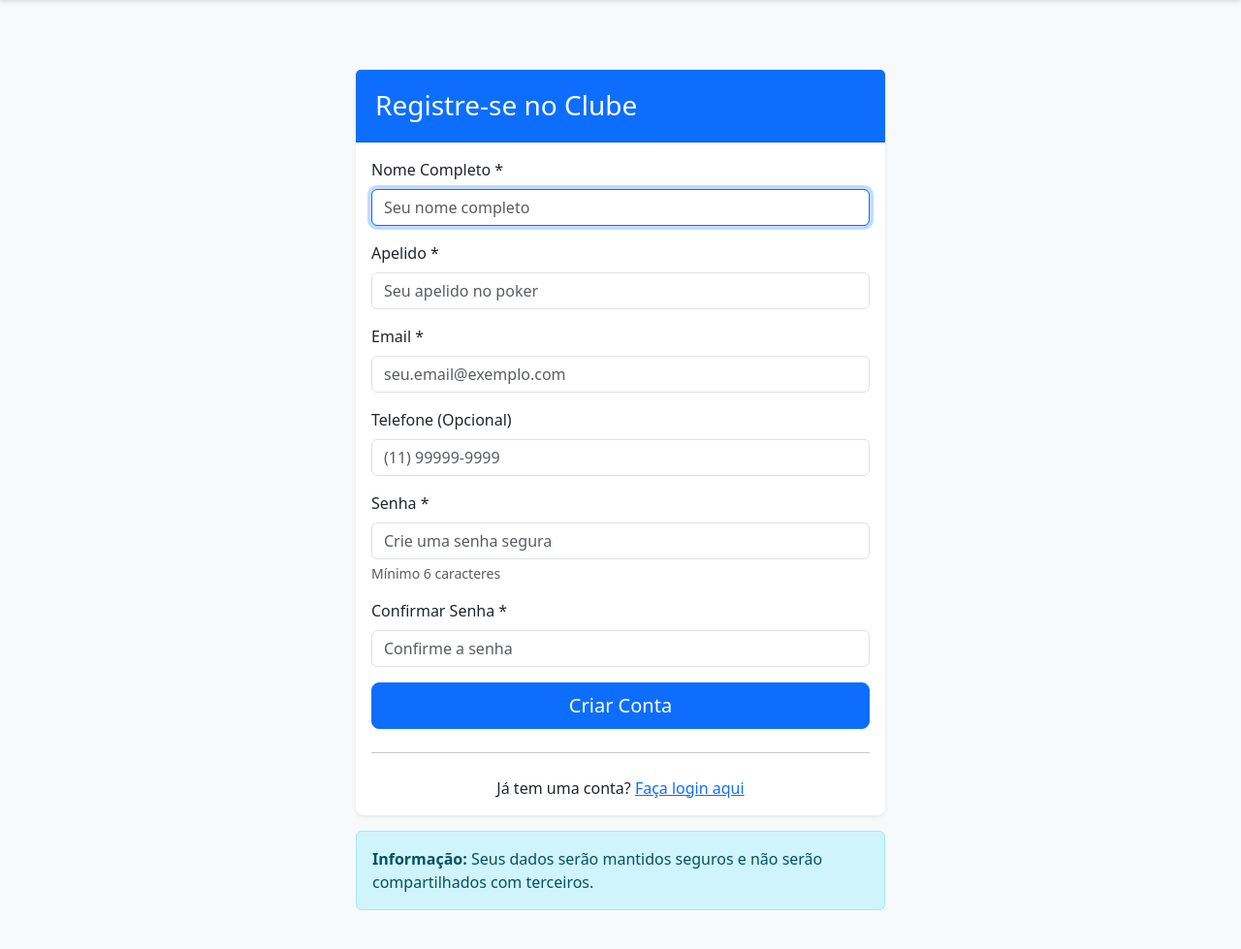
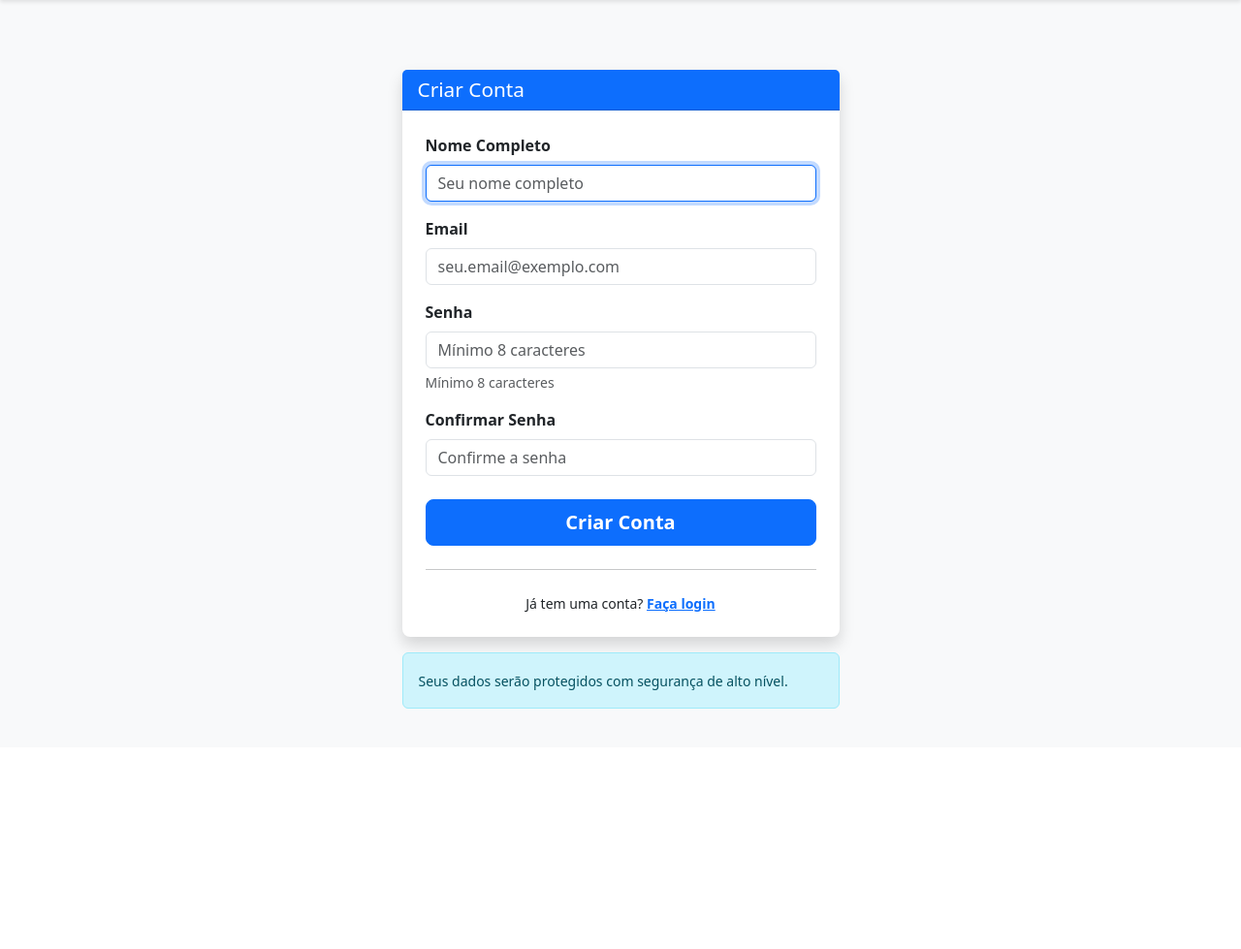
Before and after one commit to verisfabiano/poker-ranking, a Django app: a page that uses core/templates/player_register_public.html in a window 1280 px wide. Shown: the part 59-1038 px from the top of the page at 97% size. After the commit the page ends 790 px from the top, so only its background shows below. Run offline with Django 5.2, Linux system fonts and the light colour scheme; tables that the repository leaves empty hold one stand-in row (values such as "Sample post"); parts of the project's set-up code (start-up, migrations or seed data) failed here and were passed over.

Commit message:
feat: simplificação de formulários de cadastro - reduzido de 6 para 3 campos (50% menos)

```diff
--- a/core/templates/player_register_public.html
+++ b/core/templates/player_register_public.html
@@ -5,13 +5,13 @@
 {% block extra_css %}
 <style>
     @media (max-width: 576px) {
-        .col-md-6 { max-width: 100%; }
+        .col-md-5 { max-width: 100%; }
         .card { margin: 1rem 0.75rem; }
         .card-header { padding: 1rem; }
         .card-header h3 { font-size: 1.1rem; }
         .card-body { padding: 1rem; }
         .form-label { font-size: 0.9rem; }
-        .form-control, .form-select { font-size: 1rem; }
+        .form-control { font-size: 1rem; }
     }
 </style>
 {% endblock %}
@@ -19,14 +19,14 @@
 {% block content %}
 <div class="container mt-5">
     <div class="row justify-content-center">
-        <div class="col-md-6">
-            <div class="card shadow-sm">
+        <div class="col-md-5">
+            <div class="card shadow">
                 <div class="card-header bg-primary text-white">
-                    <h3 class="mb-0">
-                        <i class="fas fa-user-plus"></i> Registre-se no Clube
+                    <h3 class="mb-0" style="font-size: 1.3rem;">
+                        <i class="fas fa-user-plus"></i> Criar Conta
                     </h3>
                 </div>
-                <div class="card-body">
+                <div class="card-body p-4">
                     {% if messages %}
                         {% for message in messages %}
                             <div class="alert alert-{{ message.tags }} alert-dismissible fade show" role="alert">
@@ -49,8 +49,8 @@
 
                         <!-- Nome -->
                         <div class="mb-3">
-                            <label for="{{ form.nome.id_for_label }}" class="form-label">
-                                <i class="fas fa-user"></i> Nome Completo *
+                            <label for="{{ form.nome.id_for_label }}" class="form-label fw-bold">
+                                Nome Completo
                             </label>
                             {{ form.nome }}
                             {% if form.nome.errors %}
@@ -60,23 +60,10 @@
                             {% endif %}
                         </div>
 
-                        <!-- Apelido -->
-                        <div class="mb-3">
-                            <label for="{{ form.apelido.id_for_label }}" class="form-label">
-                                <i class="fas fa-signature"></i> Apelido *
-                            </label>
-                            {{ form.apelido }}
-                            {% if form.apelido.errors %}
-                                <div class="invalid-feedback d-block">
-                                    {{ form.apelido.errors.0 }}
-                                </div>
-                            {% endif %}
-                        </div>
-
                         <!-- Email -->
                         <div class="mb-3">
-                            <label for="{{ form.email.id_for_label }}" class="form-label">
-                                <i class="fas fa-envelope"></i> Email *
+                            <label for="{{ form.email.id_for_label }}" class="form-label fw-bold">
+                                Email
                             </label>
                             {{ form.email }}
                             {% if form.email.errors %}
@@ -86,26 +73,13 @@
                             {% endif %}
                         </div>
 
-                        <!-- Telefone -->
-                        <div class="mb-3">
-                            <label for="{{ form.telefone.id_for_label }}" class="form-label">
-                                <i class="fas fa-phone"></i> Telefone (Opcional)
-                            </label>
-                            {{ form.telefone }}
-                            {% if form.telefone.errors %}
-                                <div class="invalid-feedback d-block">
-                                    {{ form.telefone.errors.0 }}
-                                </div>
-                            {% endif %}
-                        </div>
-
                         <!-- Senha -->
                         <div class="mb-3">
-                            <label for="{{ form.password.id_for_label }}" class="form-label">
-                                <i class="fas fa-lock"></i> Senha *
+                            <label for="{{ form.password.id_for_label }}" class="form-label fw-bold">
+                                Senha
                             </label>
                             {{ form.password }}
-                            <small class="d-block text-muted mt-1">Mínimo 6 caracteres</small>
+                            <small class="d-block text-muted mt-1">Mínimo 8 caracteres</small>
                             {% if form.password.errors %}
                                 <div class="invalid-feedback d-block">
                                     {{ form.password.errors.0 }}
@@ -114,9 +88,9 @@
                         </div>
 
                         <!-- Confirmar Senha -->
-                        <div class="mb-3">
-                            <label for="{{ form.password_confirm.id_for_label }}" class="form-label">
-                                <i class="fas fa-lock"></i> Confirmar Senha *
+                        <div class="mb-4">
+                            <label for="{{ form.password_confirm.id_for_label }}" class="form-label fw-bold">
+                                Confirmar Senha
                             </label>
                             {{ form.password_confirm }}
                             {% if form.password_confirm.errors %}
@@ -128,7 +102,7 @@
 
                         <!-- Botão de Submit -->
                         <div class="d-grid gap-2">
-                            <button type="submit" class="btn btn-primary btn-lg">
+                            <button type="submit" class="btn btn-primary btn-lg fw-bold">
                                 <i class="fas fa-check"></i> Criar Conta
                             </button>
                         </div>
@@ -137,25 +111,26 @@
                     <hr class="my-4">
 
                     <div class="text-center">
-                        <p class="mb-0">
+                        <p class="mb-0 small">
                             Já tem uma conta?
-                            <a href="{% url 'player_login' %}">Faça login aqui</a>
+                            <a href="{% url 'player_login' %}" class="fw-bold">Faça login</a>
                         </p>
                     </div>
                 </div>
             </div>
 
             <div class="alert alert-info mt-3" role="alert">
-                <i class="fas fa-info-circle"></i>
-                <strong>Informação:</strong> Seus dados serão mantidos seguros e não serão compartilhados com terceiros.
+                <small>
+                    <i class="fas fa-info-circle"></i>
+                    Seus dados serão protegidos com segurança de alto nível.
+                </small>
             </div>
         </div>
     </div>
 </div>
 
 <style>
-    .form-control:focus,
-    .form-select:focus {
+    .form-control:focus {
         border-color: #0d6efd;
         box-shadow: 0 0 0 0.25rem rgba(13, 110, 253, 0.25);
     }
@@ -172,7 +147,6 @@
 
     .card-header {
         border-radius: 8px 8px 0 0;
-        padding: 1.25rem;
     }
 </style>
 {% endblock %}
--- a/core/views/player_public.py
+++ b/core/views/player_public.py
@@ -9,7 +9,7 @@ from ..decorators.rate_limit import rate_limit
 
 
 class PlayerPublicRegistrationForm(forms.Form):
-    """Formulário para registro público de jogadores"""
+    """Formulário simplificado para registro público de jogadores"""
     nome = forms.CharField(
         max_length=255,
         required=True,
@@ -19,14 +19,6 @@ class PlayerPublicRegistrationForm(forms.Form):
             'autofocus': True
         })
     )
-    apelido = forms.CharField(
-        max_length=255,
-        required=True,
-        widget=forms.TextInput(attrs={
-            'class': 'form-control',
-            'placeholder': 'Seu apelido no poker'
-        })
-    )
     email = forms.EmailField(
         required=True,
         widget=forms.EmailInput(attrs={
@@ -34,24 +26,16 @@ class PlayerPublicRegistrationForm(forms.Form):
             'placeholder': 'seu.email@exemplo.com'
         })
     )
-    telefone = forms.CharField(
-        max_length=20,
-        required=False,
-        widget=forms.TextInput(attrs={
-            'class': 'form-control',
-            'placeholder': '(11) 99999-9999'
-        })
-    )
     password = forms.CharField(
-        min_length=6,
+        min_length=8,
         required=True,
         widget=forms.PasswordInput(attrs={
             'class': 'form-control',
-            'placeholder': 'Crie uma senha segura'
+            'placeholder': 'Mínimo 8 caracteres'
         })
     )
     password_confirm = forms.CharField(
-        min_length=6,
+        min_length=8,
         required=True,
         widget=forms.PasswordInput(attrs={
             'class': 'form-control',
@@ -68,7 +52,7 @@ class PlayerPublicRegistrationForm(forms.Form):
         if password and password_confirm and password != password_confirm:
             self.add_error('password_confirm', 'As senhas não conferem')
 
-        if email and User.objects.filter(email=email).exists():
+        if email and User.objects.filter(email__iexact=email).exists():
             self.add_error('email', 'Este email já está registrado')
 
         return cleaned_data
@@ -155,27 +139,21 @@ def player_register_public(request, slug):
 
         if form.is_valid():
             try:
+                from ..services.email_service import EmailService
+
                 with transaction.atomic():
                     # Dados do formulário
                     email = form.cleaned_data['email']
                     password = form.cleaned_data['password']
                     nome = form.cleaned_data['nome']
-                    apelido = form.cleaned_data['apelido']
-                    telefone = form.cleaned_data.get('telefone', '')
 
-                    # 1. Criar usuário
-                    username = email.split('@')[0]
-                    # Garantir username único
-                    base_username = username
-                    counter = 1
-                    while User.objects.filter(username=username).exists():
-                        username = f"{base_username}{counter}"
-                        counter += 1
-
+                    # 1. Criar usuário (inativo até email ser verificado)
                     user = User.objects.create_user(
-                        username=username,
+                        username=email,
                         email=email,
-                        password=password
+                        password=password,
+                        first_name=nome,
+                        is_active=False  # Desativado até email ser verificado
                     )
 
                     # 2. Vincular usuário ao tenant como jogador
@@ -190,23 +168,19 @@ def player_register_public(request, slug):
                         user=user,
                         tenant=tenant,
                         nome=nome,
-                        apelido=apelido,
+                        apelido=nome,  # Usar nome como apelido por padrão
                         email=email,
-                        telefone=telefone,
                         ativo=True
                     )
 
-                    # 4. Fazer login automático
-                    user = authenticate(
-                        request,
-                        username=username,
-                        password=password,
-                        backend='django.contrib.auth.backends.ModelBackend'
-                    )
-                    if user:
-                        login(request, user)
+                    # 4. Enviar email de verificação
+                    EmailService.send_verification_email(user, request)
 
-                    return redirect('player_home')
+                    # Retornar para página de confirmação de email
+                    return render(request, 'auth/email_verification_pending.html', {
+                        'email': email,
+                        'message': f'Um email de verificação foi enviado para {email}. Clique no link para ativar sua conta.'
+                    })
 
             except Exception as e:
                 form.add_error(None, f'Erro ao registrar: {str(e)}')
```
Also changed, not shown: PROGRESSO_SIMPLIFICACAO_FORMULARIOS.md (added, +155 -0 lines).
